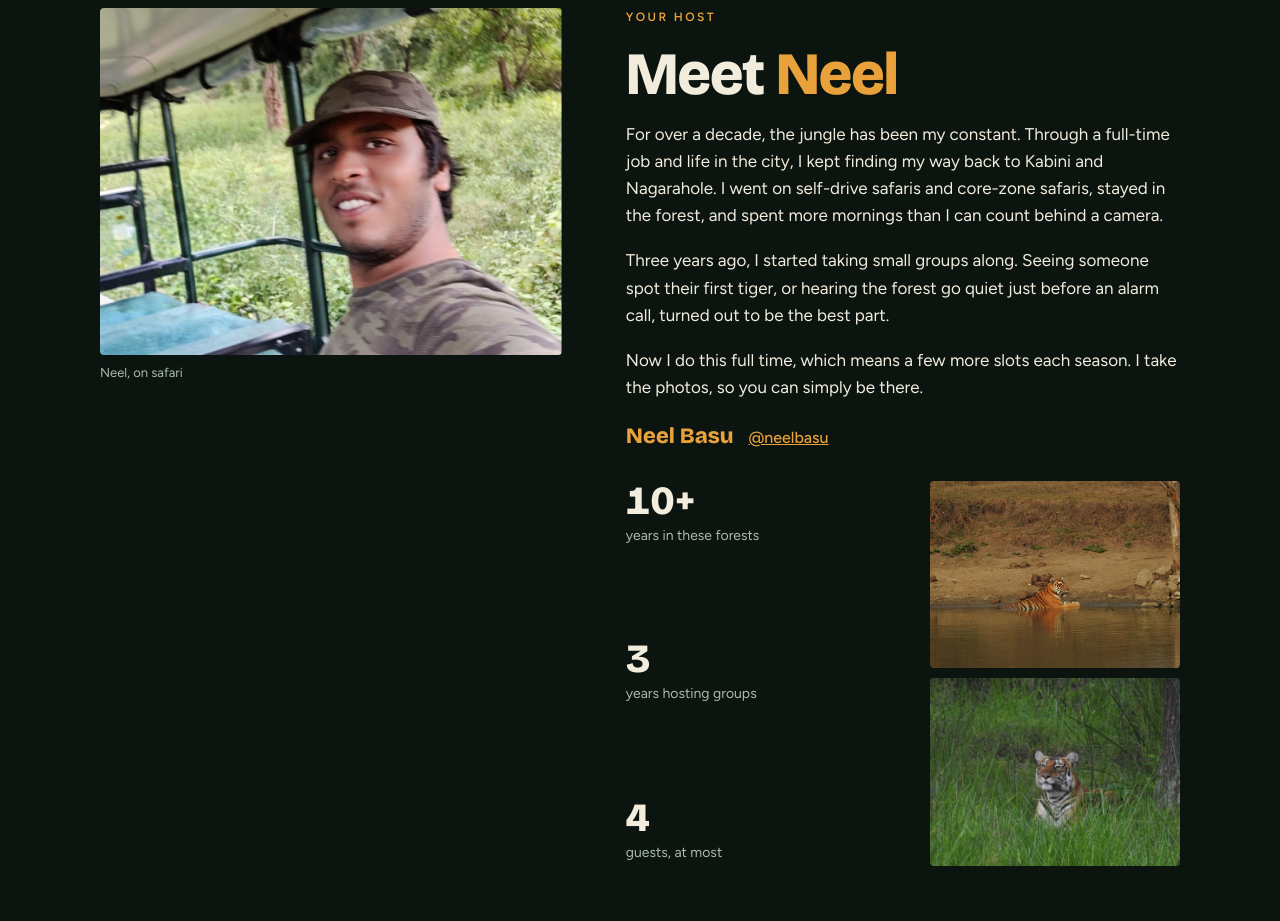
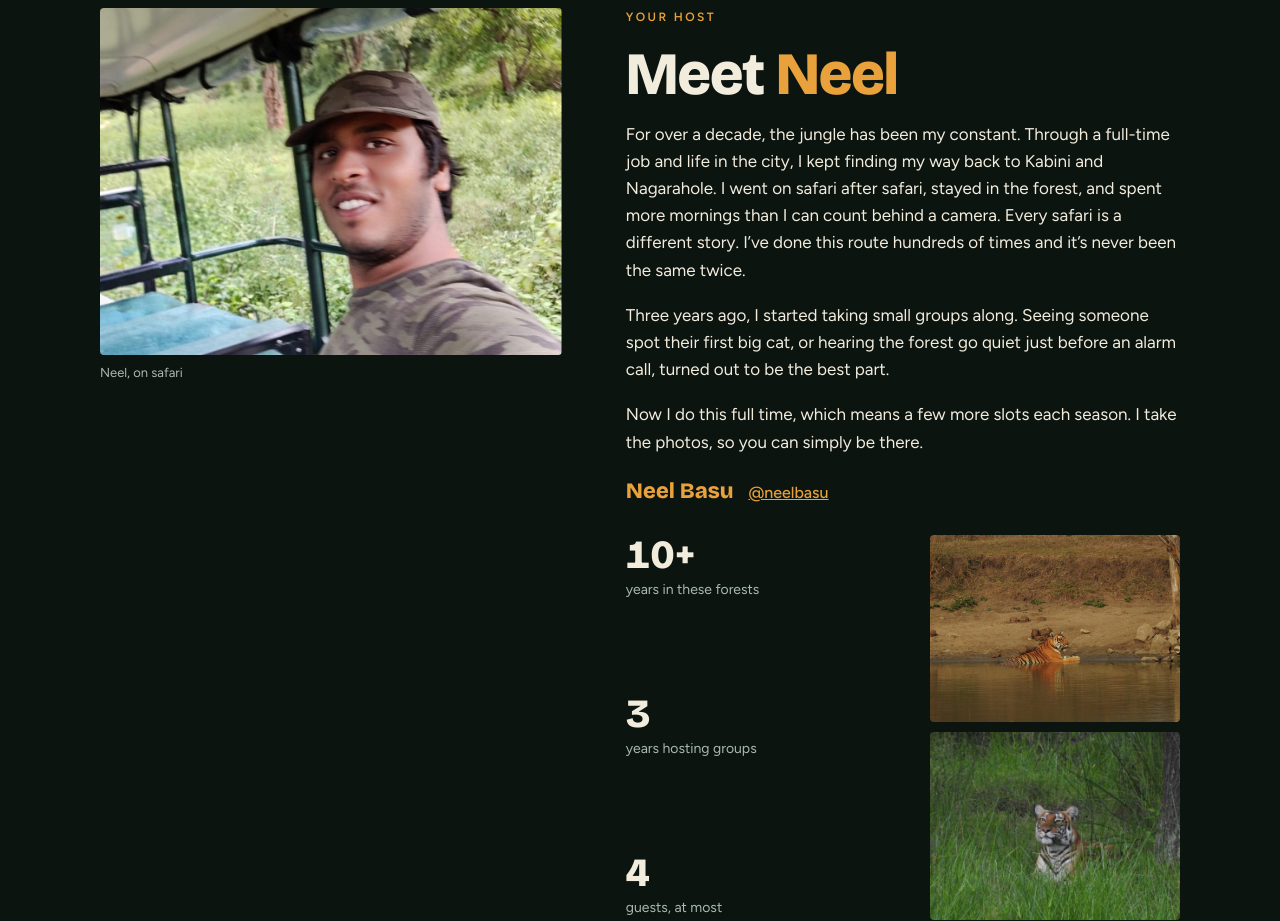
Before and after one commit to greasemunky/quitewild, a plain HTML site: page index.html in a window 1280 px wide. Shown: the part 2760-3681 px from the top of the page. Drawn offline with nearby package versions, Linux system fonts and the light colour scheme.

Commit message:
Update Neel's bio: safari wording, every-safari line, big cat
Co-Authored-By: Claude Opus 5.5 <noreply@anthropic.com>
Claude-Session: https://claude.ai/code/session_013AutRwVj3PPSwEsSJc79un

```diff
--- a/index.html
+++ b/index.html
@@ -269,8 +269,8 @@ footer .wrap { display: flex; flex-wrap: wrap; justify-content: space-between; g
       <div class="text">
         <span class="eyebrow">Your host</span>
         <h2>Meet <em>Neel</em></h2>
-        <p>For over a decade, the jungle has been my constant. Through a full-time job and life in the city, I kept finding my way back to Kabini and Nagarahole. I went on self-drive safaris and core-zone safaris, stayed in the forest, and spent more mornings than I can count behind a camera.</p>
-        <p>Three years ago, I started taking small groups along. Seeing someone spot their first tiger, or hearing the forest go quiet just before an alarm call, turned out to be the best part.</p>
+        <p>For over a decade, the jungle has been my constant. Through a full-time job and life in the city, I kept finding my way back to Kabini and Nagarahole. I went on safari after safari, stayed in the forest, and spent more mornings than I can count behind a camera. Every safari is a different story. I’ve done this route hundreds of times and it’s never been the same twice.</p>
+        <p>Three years ago, I started taking small groups along. Seeing someone spot their first big cat, or hearing the forest go quiet just before an alarm call, turned out to be the best part.</p>
         <p>Now I do this full time, which means a few more slots each season. I take the photos, so you can simply be there.</p>
         <span class="sig">Neel Basu <a class="handle" href="https://www.instagram.com/neelbasu/" target="_blank" rel="noopener">@neelbasu</a></span>
         <div class="statrow">
```
